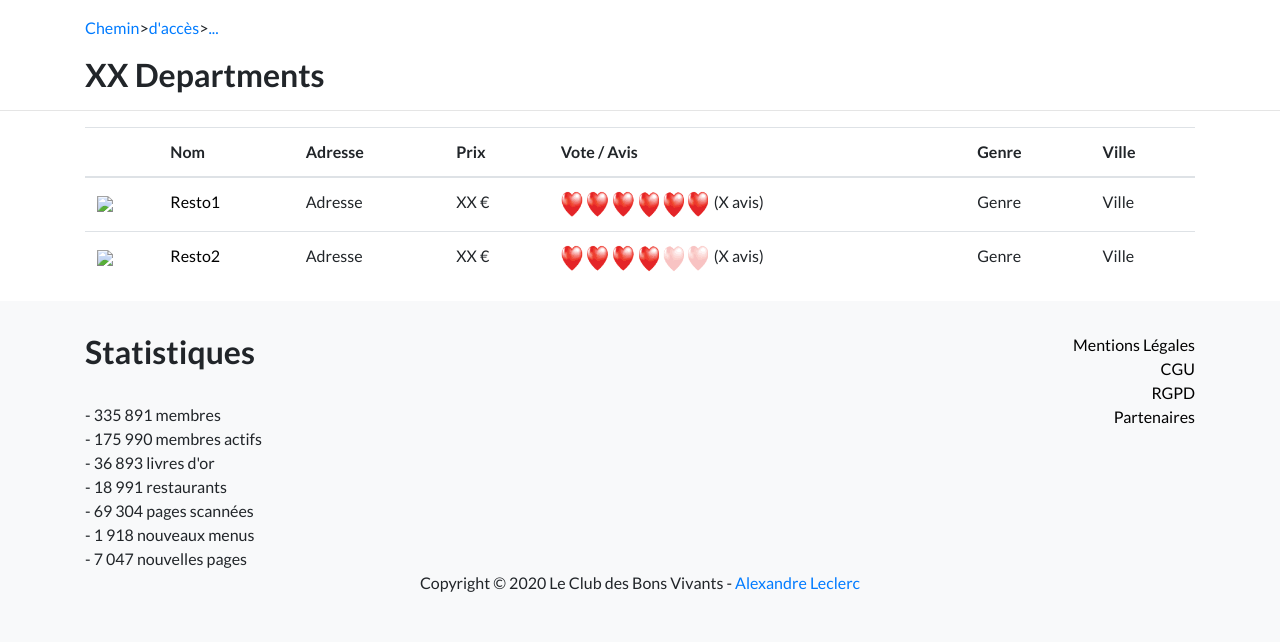
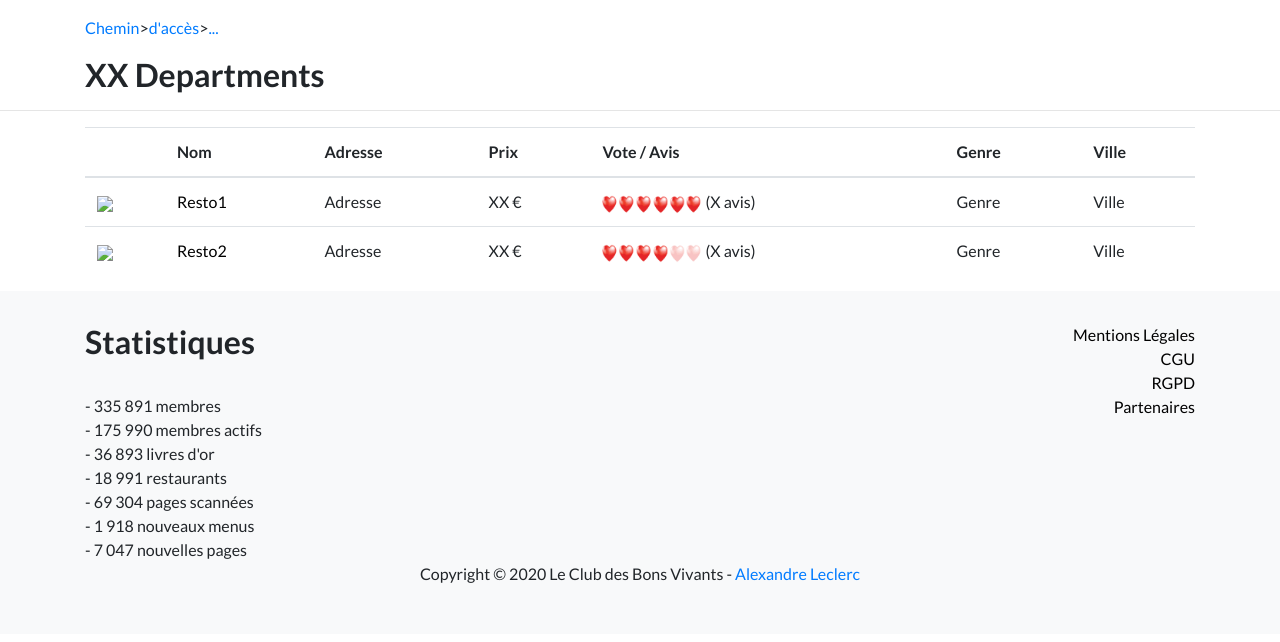
Before and after one commit to SilverAlexTV63/lcdbv, a PHP site: page /list-resto.php in a window 1280 px wide. Shown: the part 118-760 px from the top of the page. Run offline with PHP 8.4, Linux system fonts and the light colour scheme; some libraries are stand-ins or nearby versions.

Commit message:
🛠 Mise à jour futile

```diff
--- a/assets/css/style.css
+++ b/assets/css/style.css
@@ -360,5 +360,5 @@ div.comment>i.fa-reply {
   }
 
   div.container>div.table-responsive>table.table>tbody>tr>td>img.list-hearts {
-      max-width: 150px;
+      max-width: 100px;
   }
```
Also changed, not shown: includes/list-resto.php (indentation only).
